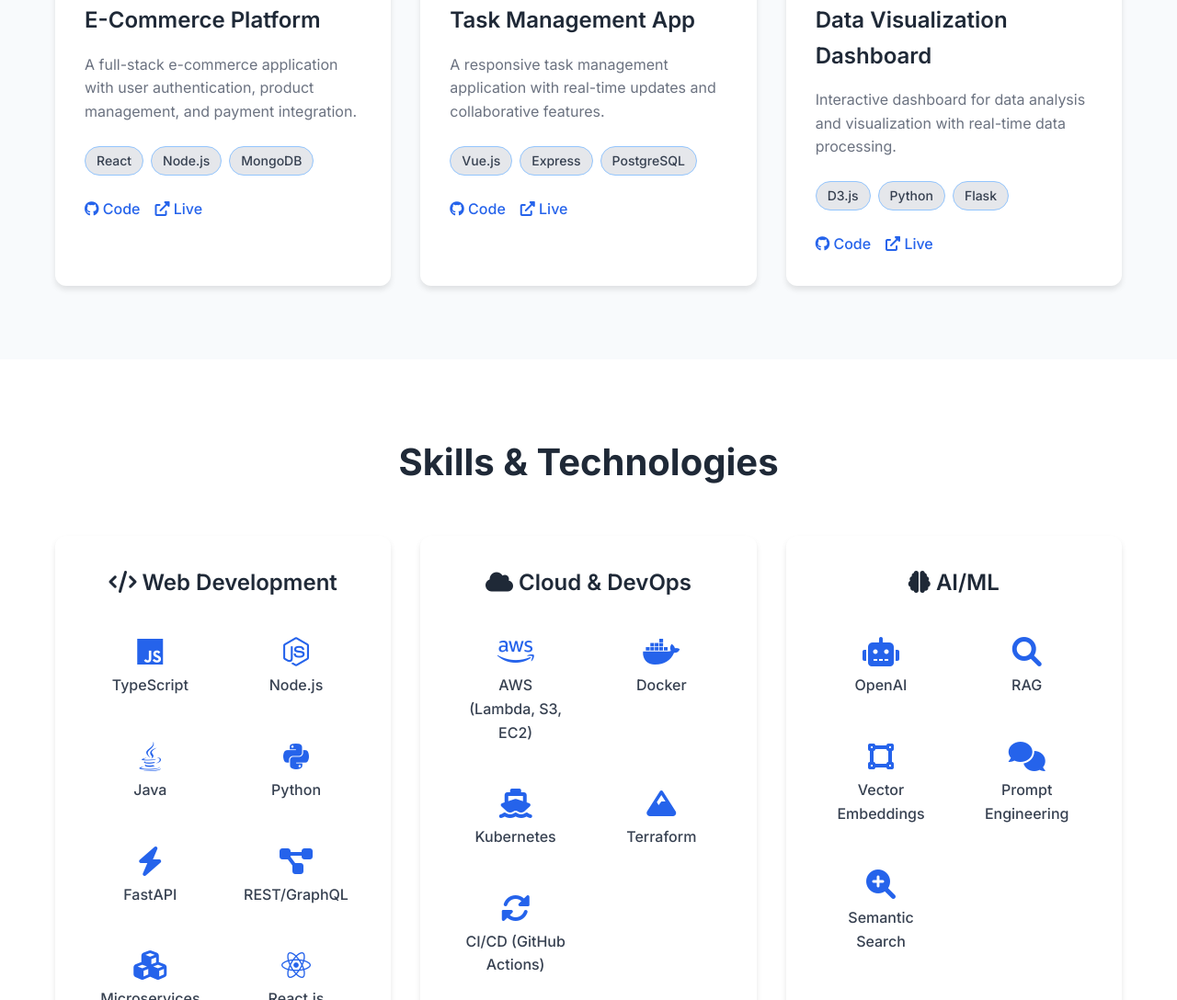
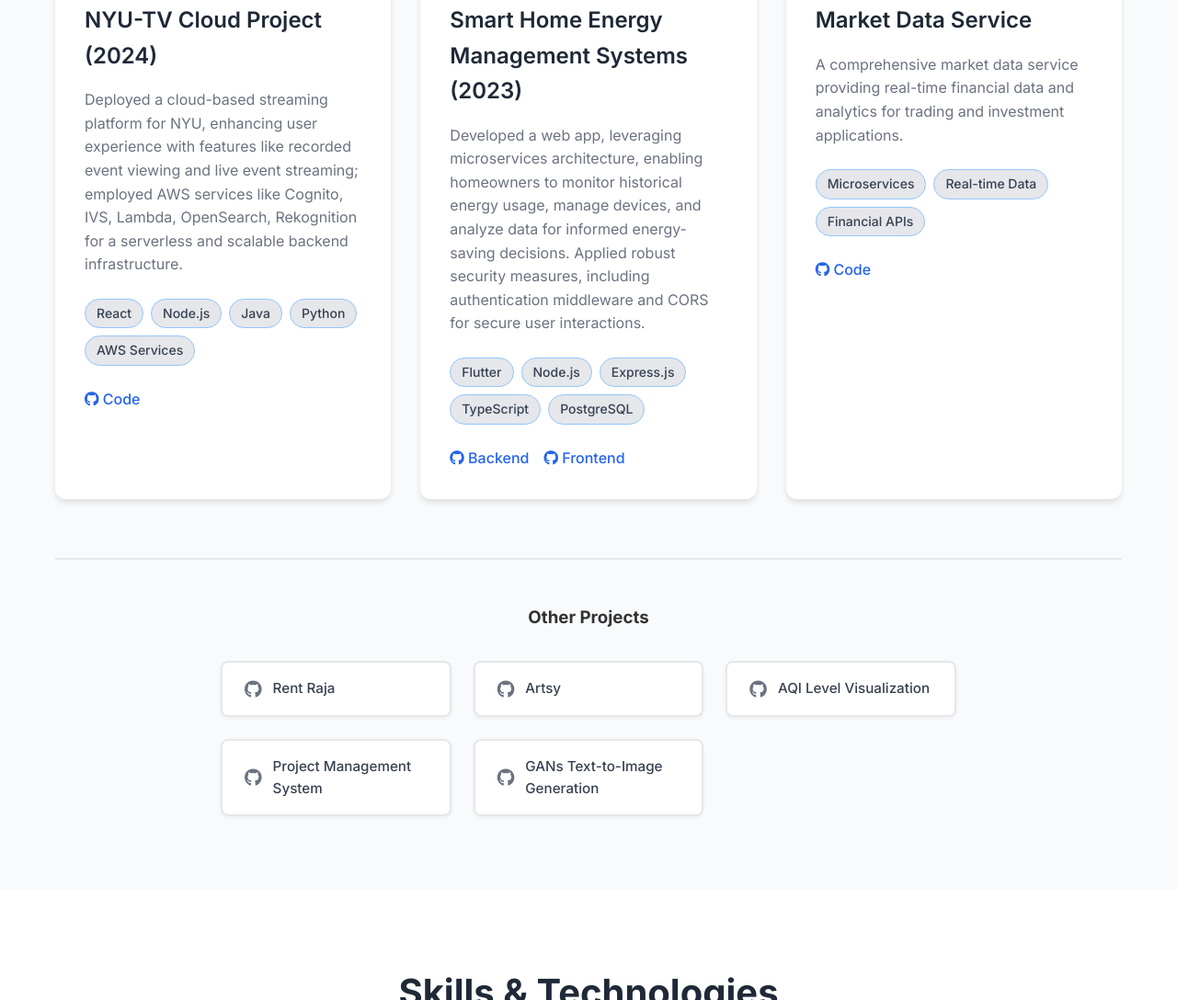
Before and after one commit to mathur-14/portfolio-website, a plain HTML site: page index.html in a window 1280 px wide. Shown: the part 6796-7884 px from the top of the page at 92% size. Drawn offline with Linux system fonts and the light colour scheme; a script that the page names is missing.

Commit message:
updated projects

```diff
--- a/index.html
+++ b/index.html
@@ -511,7 +511,7 @@
                         <div class="timeline-header">
                             <h3>Bachelor of Engineering in Computer Science</h3>
                             <div class="timeline-meta">
-                                <span class="institution">Visvesvaraya Technological University (CMR Institute of Technology)</span>
+                                <span class="institution">Visvesvaraya Technological University</span>
                                 <span class="location"><i class="fas fa-map-marker-alt"></i> Bangalore, India</span>
                                 <span class="duration"><i class="fas fa-calendar"></i> Aug 2017 - Aug 2021</span>
                             </div>
@@ -543,37 +543,40 @@
             <div class="projects-grid">
                 <div class="project-card">
                     <div class="project-image">
-                        <i class="fas fa-laptop-code"></i>
+                        <i class="fas fa-tv"></i>
                     </div>
                     <div class="project-content">
-                        <h3>E-Commerce Platform</h3>
-                        <p>A full-stack e-commerce application with user authentication, product management, and payment integration.</p>
+                        <h3>NYU-TV Cloud Project (2024)</h3>
+                        <p>Deployed a cloud-based streaming platform for NYU, enhancing user experience with features like recorded event viewing and live event streaming; employed AWS services like Cognito, IVS, Lambda, OpenSearch, Rekognition for a serverless and scalable backend infrastructure.</p>
                         <div class="project-tech">
                             <span class="tech-tag">React</span>
                             <span class="tech-tag">Node.js</span>
-                            <span class="tech-tag">MongoDB</span>
+                            <span class="tech-tag">Java</span>
+                            <span class="tech-tag">Python</span>
+                            <span class="tech-tag">AWS Services</span>
                         </div>
                         <div class="project-links">
-                            <a href="#" class="project-link"><i class="fab fa-github"></i> Code</a>
-                            <a href="#" class="project-link"><i class="fas fa-external-link-alt"></i> Live</a>
+                            <a href="https://github.com/mathur-14/NYU-TV" target="_blank" class="project-link"><i class="fab fa-github"></i> Code</a>
                         </div>
                     </div>
                 </div>
                 <div class="project-card">
                     <div class="project-image">
-                        <i class="fas fa-mobile-alt"></i>
+                        <i class="fas fa-home"></i>
                     </div>
                     <div class="project-content">
-                        <h3>Task Management App</h3>
-                        <p>A responsive task management application with real-time updates and collaborative features.</p>
+                        <h3>Smart Home Energy Management Systems (2023)</h3>
+                        <p>Developed a web app, leveraging microservices architecture, enabling homeowners to monitor historical energy usage, manage devices, and analyze data for informed energy-saving decisions. Applied robust security measures, including authentication middleware and CORS for secure user interactions.</p>
                         <div class="project-tech">
-                            <span class="tech-tag">Vue.js</span>
-                            <span class="tech-tag">Express</span>
+                            <span class="tech-tag">Flutter</span>
+                            <span class="tech-tag">Node.js</span>
+                            <span class="tech-tag">Express.js</span>
+                            <span class="tech-tag">TypeScript</span>
                             <span class="tech-tag">PostgreSQL</span>
                         </div>
                         <div class="project-links">
-                            <a href="#" class="project-link"><i class="fab fa-github"></i> Code</a>
-                            <a href="#" class="project-link"><i class="fas fa-external-link-alt"></i> Live</a>
+                            <a href="https://github.com/mathur-14/Smart-Home-Energy-Management-System" target="_blank" class="project-link"><i class="fab fa-github"></i> Backend</a>
+                            <a href="https://github.com/mathur-14/shems-flutter" target="_blank" class="project-link"><i class="fab fa-github"></i> Frontend</a>
                         </div>
                     </div>
                 </div>
@@ -582,18 +585,44 @@
                         <i class="fas fa-chart-line"></i>
                     </div>
                     <div class="project-content">
-                        <h3>Data Visualization Dashboard</h3>
-                        <p>Interactive dashboard for data analysis and visualization with real-time data processing.</p>
+                        <h3>Market Data Service</h3>
+                        <p>A comprehensive market data service providing real-time financial data and analytics for trading and investment applications.</p>
                         <div class="project-tech">
-                            <span class="tech-tag">D3.js</span>
-                            <span class="tech-tag">Python</span>
-                            <span class="tech-tag">Flask</span>
+                            <span class="tech-tag">Microservices</span>
+                            <span class="tech-tag">Real-time Data</span>
+                            <span class="tech-tag">Financial APIs</span>
                         </div>
                         <div class="project-links">
-                            <a href="#" class="project-link"><i class="fab fa-github"></i> Code</a>
-                            <a href="#" class="project-link"><i class="fas fa-external-link-alt"></i> Live</a>
+                            <a href="https://github.com/mathur-14/market-data-service" target="_blank" class="project-link"><i class="fab fa-github"></i> Code</a>
                         </div>
                     </div>
+                </div>
+            </div>
+
+            <!-- Other Projects Section -->
+            <div class="other-projects">
+                <h3 class="section-subtitle">Other Projects</h3>
+                <div class="other-projects-grid">
+                    <a href="https://github.com/mathur-14/rent-raja" target="_blank" class="other-project-link">
+                        <i class="fab fa-github"></i>
+                        <span>Rent Raja</span>
+                    </a>
+                    <a href="https://github.com/mathur-14/artsy" target="_blank" class="other-project-link">
+                        <i class="fab fa-github"></i>
+                        <span>Artsy</span>
+                    </a>
+                    <a href="https://github.com/mathur-14/AQI-level-visualization" target="_blank" class="other-project-link">
+                        <i class="fab fa-github"></i>
+                        <span>AQI Level Visualization</span>
+                    </a>
+                    <a href="https://github.com/mathur-14/project-management-system" target="_blank" class="other-project-link">
+                        <i class="fab fa-github"></i>
+                        <span>Project Management System</span>
+                    </a>
+                    <a href="https://github.com/mathur-14/Generative-Adversarial-Networks-GANs-Text-to-Image-generation" target="_blank" class="other-project-link">
+                        <i class="fab fa-github"></i>
+                        <span>GANs Text-to-Image Generation</span>
+                    </a>
                 </div>
             </div>
         </div>
--- a/styles.css
+++ b/styles.css
@@ -953,6 +953,69 @@ section {
     color: #1d4ed8;
 }
 
+/* Other Projects Section */
+.other-projects {
+    margin-top: 4rem;
+    padding-top: 3rem;
+    border-top: 2px solid #e5e7eb;
+}
+
+.other-projects .section-subtitle {
+    text-align: center;
+    margin-bottom: 2rem;
+}
+
+.other-projects .section-subtitle h3 {
+    font-size: 1.75rem;
+    font-weight: 600;
+    color: #1f2937;
+    margin-bottom: 0.5rem;
+}
+
+.other-projects-grid {
+    display: grid;
+    grid-template-columns: repeat(auto-fit, minmax(200px, 1fr));
+    gap: 1.5rem;
+    max-width: 800px;
+    margin: 0 auto;
+}
+
+.other-project-link {
+    display: flex;
+    align-items: center;
+    gap: 0.75rem;
+    padding: 1rem 1.5rem;
+    background: white;
+    border: 2px solid #e5e7eb;
+    border-radius: 8px;
+    text-decoration: none;
+    color: #374151;
+    font-weight: 500;
+    transition: all 0.3s ease;
+    box-shadow: 0 2px 4px rgba(0, 0, 0, 0.05);
+}
+
+.other-project-link:hover {
+    border-color: #2563eb;
+    color: #2563eb;
+    transform: translateY(-2px);
+    box-shadow: 0 4px 12px rgba(37, 99, 235, 0.15);
+}
+
+.other-project-link i {
+    font-size: 1.2rem;
+    color: #6b7280;
+    transition: color 0.3s ease;
+}
+
+.other-project-link:hover i {
+    color: #2563eb;
+}
+
+.other-project-link span {
+    font-size: 0.95rem;
+}
+
 /* Skills Section */
 .skills-grid {
     display: grid;
@@ -1207,6 +1270,11 @@ section {
         grid-template-columns: 1fr;
     }
 
+    .other-projects-grid {
+        grid-template-columns: repeat(auto-fit, minmax(150px, 1fr));
+        gap: 1rem;
+    }
+
     .skills-grid {
         grid-template-columns: 1fr;
     }
```
